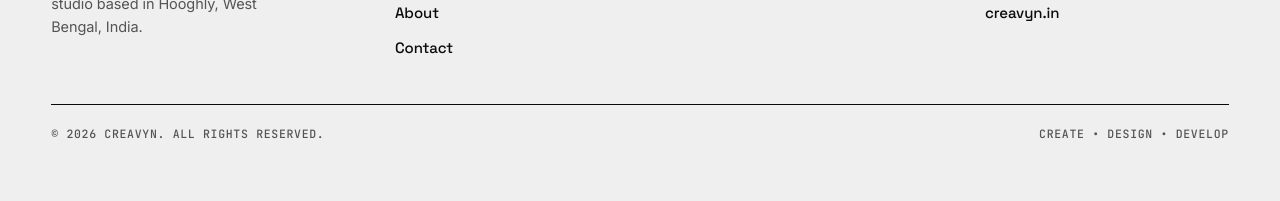
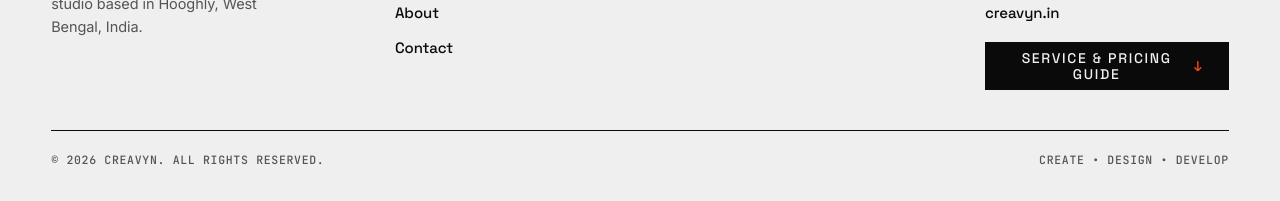
Before and after one commit to mallikabdurrahman37-hash/Creavyn, a plain HTML site: page services.html in a window 1280 px wide. Shown: the part 4084-4285 px from the top of the page. Before the commit the page ends 4258 px from the top, so only its background shows below. Drawn offline with Linux system fonts and the light colour scheme.

Commit message:
Update services.html

```diff
--- a/services.html
+++ b/services.html
@@ -104,6 +104,7 @@
         <li><a href="https://wa.me/919239529167?text=Hi%20CREAVYN!%20I'm%20interested%20in%20discussing%20a%20project%20with%20your%20team.%20I'd%20like%20to%20know%20more%20about%20your%20services.%20Can%20we%20discuss%20my%20requirements%3F" target="_blank" rel="noopener noreferrer">WhatsApp +91 92395 29167<span class="sr"> (opens in a new tab)</span></a></li><li><a href="https://wa.me/919144396519?text=Hi%20CREAVYN!%20I'm%20interested%20in%20discussing%20a%20project%20with%20your%20team.%20I'd%20like%20to%20know%20more%20about%20your%20services.%20Can%20we%20discuss%20my%20requirements%3F" target="_blank" rel="noopener noreferrer">WhatsApp +91 91443 96519<span class="sr"> (opens in a new tab)</span></a></li>
         <li><a href="https://www.instagram.com/creavyn.in?rpxt=MWdrcGI1ejdleTBnZA==" target="_blank" rel="noopener noreferrer">Instagram<span class="sr"> (opens in a new tab)</span></a></li>
         <li><a href="https://creavyn.in">creavyn.in</a></li>
+        <li><a class="btn solid" href="CREAVYN_Service_Pricing_Guide.pdf" target="_blank" rel="noopener noreferrer">Service &amp; Pricing Guide <span class="arr" aria-hidden="true">↓</span><span class="sr"> (PDF, opens in a new tab)</span></a></li>
       </ul></div>
     </div>
     <div class="legal"><span>&copy; <span id="yr">2026</span> CREAVYN. All rights reserved.</span><span>CREATE • DESIGN • DEVELOP</span></div>
```
